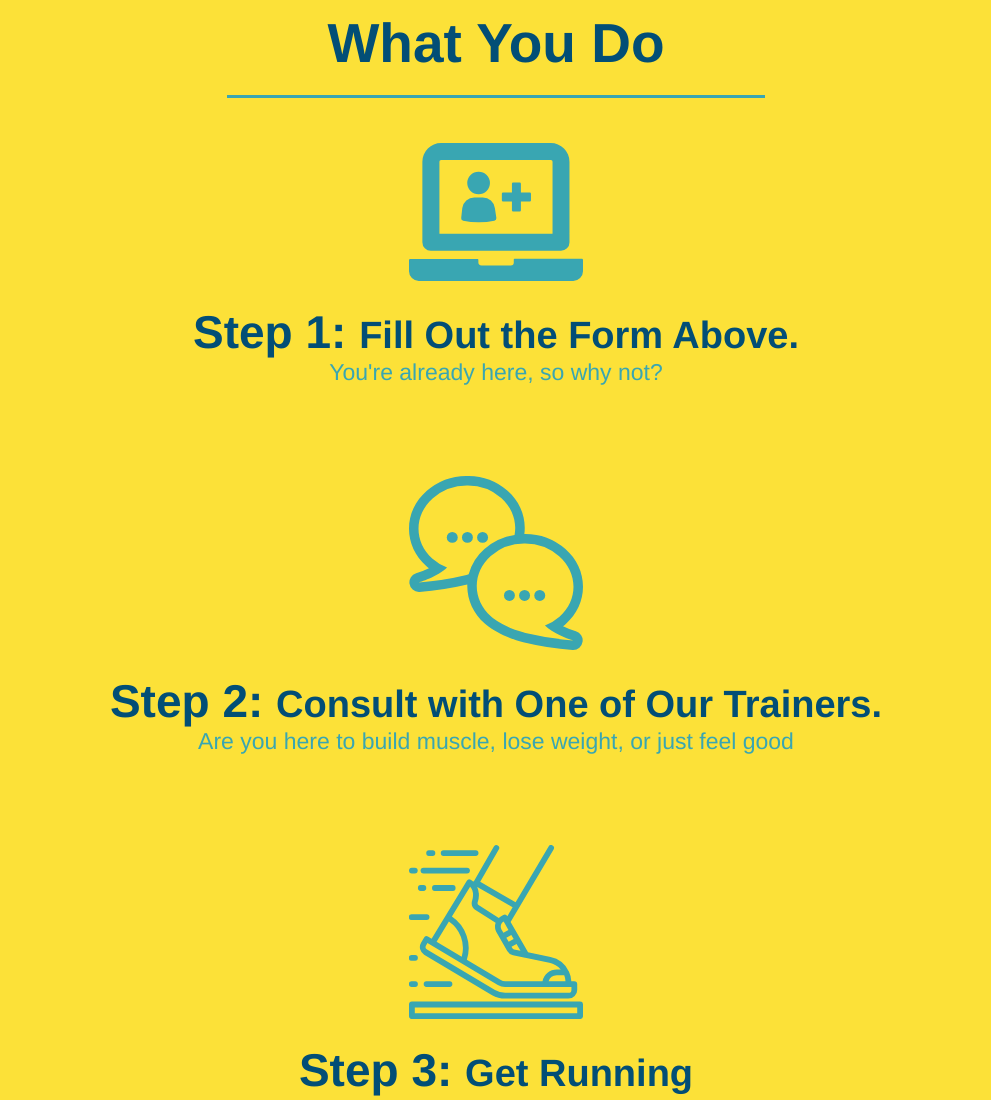
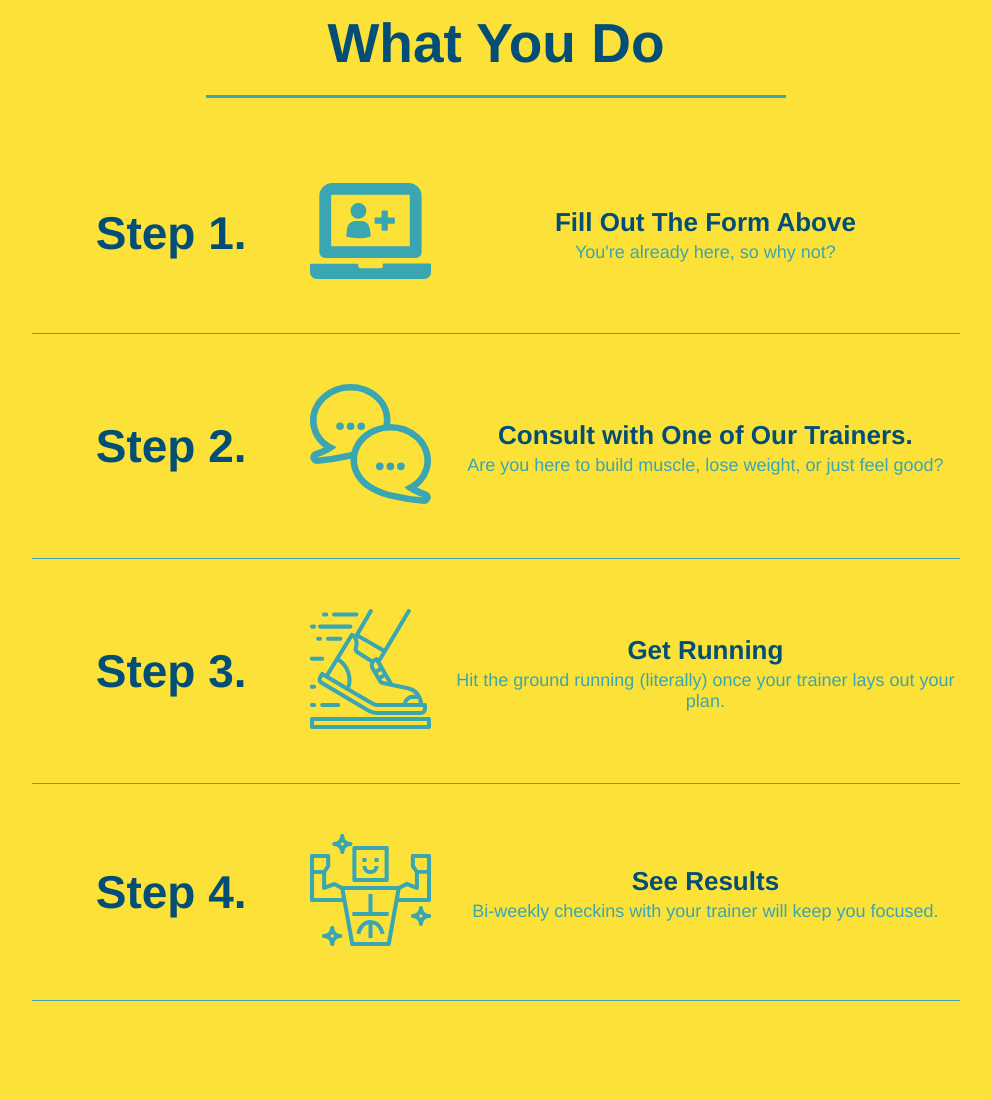
Before and after one commit to JonathanSaunders98/run-buddy, a plain HTML site: page index.html in a window 1280 px wide. Shown: the part 1140-2240 px from the top of the page, without its empty margins (144-1135 px from the left). Drawn offline with Linux system fonts and the light colour scheme.

Commit message:
add flexbox to the steps

```diff
--- a/assets/css/style.css
+++ b/assets/css/style.css
@@ -153,20 +153,22 @@ section {
     width: 80%;
     font-size: 20px;
     margin: 0 auto;
+    text-align: center;
 }
 
 .steps {
+    background: #fce138;
     text-align: center;
-    background: #fce138;
 }
 
 .section-title {
     font-size: 55px;
     color: #024e76;
-    margin-bottom: 35px;
-    padding: 0 100px 20px 100px;
-    display: inline-block;
     border-bottom: 3px solid;
+    padding-bottom: 20px;
+    text-align: center;
+    margin: 0 auto 35px auto;
+    width: 50%;
 }
 
 .primary-border {
@@ -177,32 +179,52 @@ section {
     border-color: #39a6b2;
 }
 
-.steps div {
-    margin-bottom: 80px;
+.step h3 {
+    color: #024e76;
+    font-size: 46px;
+    flex: 1 30%;
 }
 
-.steps img {
-    width: 15%;
-    margin: 10px 0;
+.step-text p {
+    color: #39a6b2;
+    font-size: 18px;
 }
 
-.steps h3 {
+.step-text h4 {
+    font-size: 26px;
+    line-height: 1.5;
     color: #024e76;
-    font-size: 46px;
-    margin-top: 10px;
 }
 
-.steps p {
-    color: #39a6b2;
-    font-size: 23px;
+.step {
+    margin: 50px auto;
+    padding-bottom: 50px;
+    width: 80%;
+    border-bottom: 1px solid;
+    display: flex;
+    flex-wrap: wrap;
+    align-items: center;
+    justify-content: space-between;
 }
 
-.steps span {
-    font-size: 38px;
+.step-info {
+    flex: 2 70%;
+    display: flex;
+    flex-wrap: wrap;
+    align-items: center;
 }
 
-.trainers {
-    text-align: center;
+.step-img {
+    flex: 1 12%;
+    margin-right: 20px;
+}
+
+.step-text {
+    flex: 12;
+}
+
+.step-img img {
+    max-width: 100%;
 }
 
 .trainer {
@@ -247,3 +269,7 @@ section {
     font-size: 17px;
     line-height: 1.3;
 }
+
+.flex-row {
+    display: flex;
+}
--- a/index.html
+++ b/index.html
@@ -86,45 +86,86 @@
 
         <!-- "what we do" section-->
         <section id="what-we-do" class="intro">
+
+            <div class="flex-row">
                 <h2 class="section-title primary-border"> What We Do</h2>
+           </div>
+
+           <div class="flex-row">
                 <p>
                     butcher selfies chambray shabby chic gentrify readymade yr Echo Park XOXO Tumblr normcore Banksy direct trade Blue Bottle chillwave you probably haven't heard of them single-origin coffee Vice fanny pack fixie Odd Future Austin fingerstache pickled twee synth Wes Anderson Thundercats viral bitters flannel meggings narwhal Marfa Schlitz sustainable Intelligentsia umami deep v craft
                 </p>
+            </div>
+
         </section>
 
         <!-- "what you do" section -->
         <section id="what-you-do" class="steps">
+
+            <div class="flex-row">
                 <h2 class="section-title secondary-border">What You Do</h2>
+            </div>
 
-            <div>
+            <div class="step">
+                <h3>Step 1.</h3>
+                <div class="step-info">
+                    <div class="step-img">
                         <img src="./assets/images/step-1.svg" alt="" />
-                <h3>Step 1: <span>Fill Out the Form Above.</span></h3>
+                    </div>
+                    <div class="step-text">
+                        <h4>Fill Out The Form Above</h4>
                         <p>You're already here, so why not?</p>
                     </div>
-
-            <div>
-                <img src="./assets/images/step-2.svg" alt="" />
-                <h3>Step 2: <span>Consult with One of Our Trainers.</span></h3>
-                <p>Are you here to build muscle, lose weight, or just feel good</p>
+                </div>
             </div>
 
-            <div>
+            <div class="step">
+                <h3>Step 2.</h3>
+                <div class="step-info">
+                    <div class="step-img">
+                        <img src="./assets/images/step-2.svg" alt="" />
+                    </div>
+                    <div class="step-text">
+                        <h4>Consult with One of Our Trainers.</h4>
+                        <p>Are you here to build muscle, lose weight, or just feel good?</p>
+                    </div>
+                </div>
+            </div>
+
+            <div class="step">
+                <h3>Step 3.</h3>
+                <div class="step-info">
+                    <div class="step-img">
                         <img src="./assets/images/step-3.svg" alt="" />
-                <h3>Step 3: <span>Get Running</span></h3>
+                    </div>
+                    <div class="step-text">
+                        <h4>Get Running</h4>
                         <p>Hit the ground running (literally) once your trainer lays out your plan.</p>
                     </div>
+                </div>
+            </div>
 
-            <div>
+            <div class="step">
+                <h3>Step 4.</h3>
+                <div class="step-info">
+                    <div class="step-img">
                         <img src="./assets/images/step-4.svg" alt="" />
-                <h3>Step 4: <span>See Results.</span></h3>
+                    </div>
+                    <div class="step-text">
+                        <h4>See Results</h4>
                         <p>Bi-weekly checkins with your trainer will keep you focused.</p>
                     </div>
+                </div>
+            </div>
+
         </section>
 
         <!-- "meet the trainers" section -->
         <section id="your-trainers" class="trainers">
+
+            <div class="flex-row">
                 <h2 class="section-title primary-border">Meet The Trainers</h2>
-
+            </div>
             <!-- first trainer bio-->
 
             <article class="trainer">
```
Lines whose indentation alone changed are shown as unchanged.
